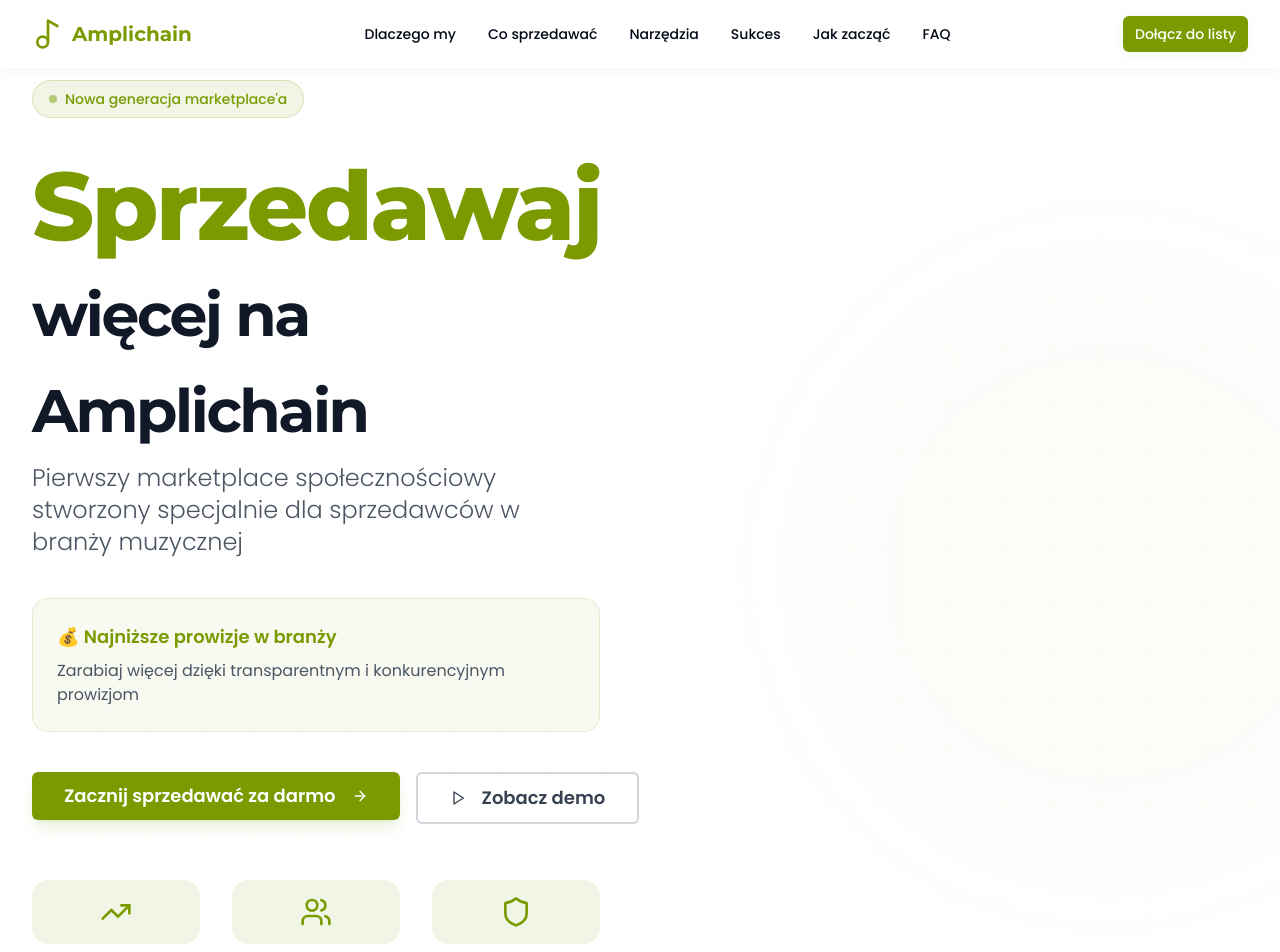
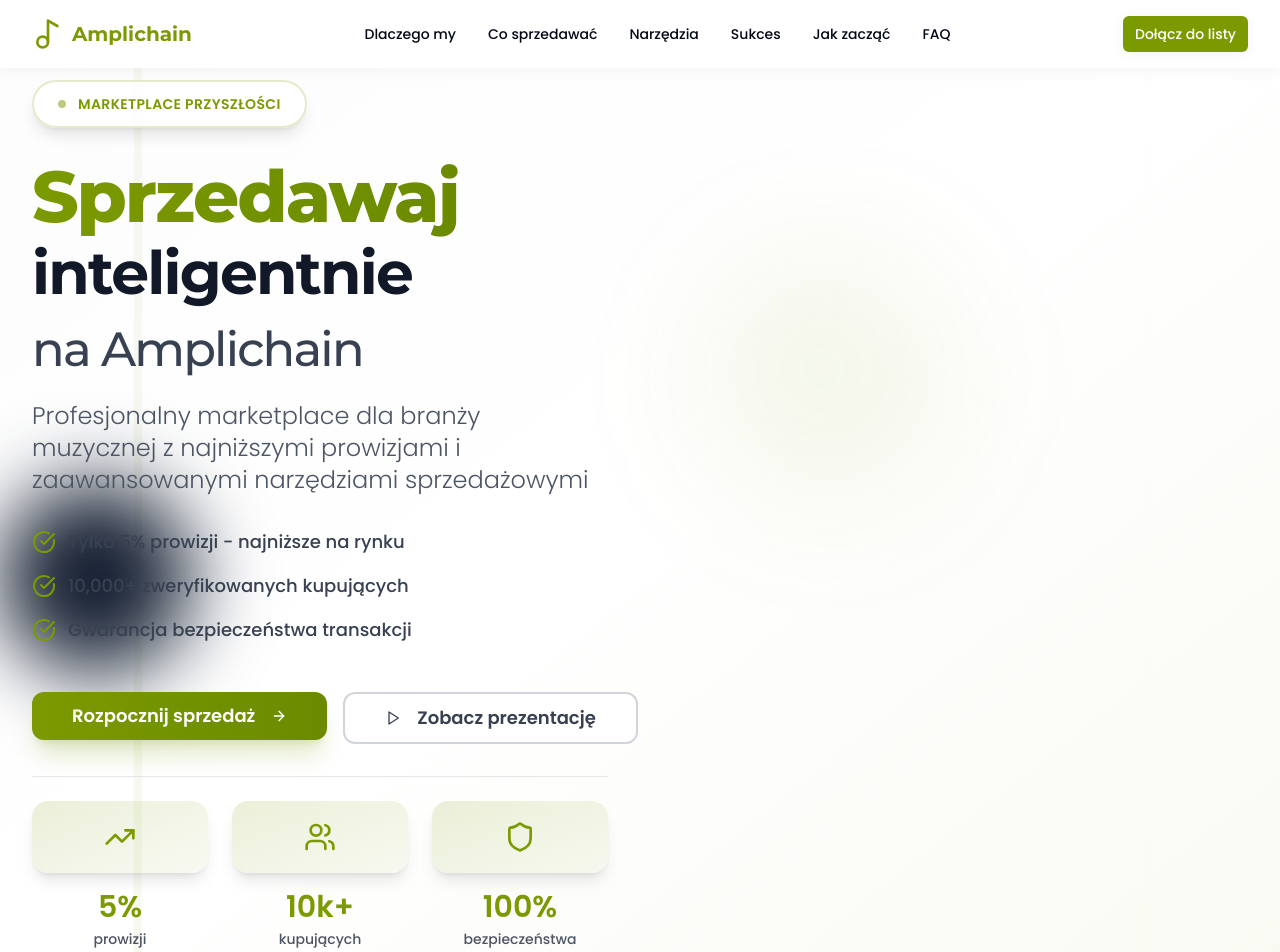
Before and after one commit to ampli-app/amplichain-landing, a React (Vite) app: page / in a window 1280 px wide. Shown: the top 952 px of the page. Built offline with nearby package versions, Linux system fonts and the light colour scheme.

Commit message:
Refactor HeroSection
The AI updated `src/components/sections/HeroSection.tsx` to improve its overall professional look and feel.

```diff
--- a/src/components/sections/HeroSection.tsx
+++ b/src/components/sections/HeroSection.tsx
@@ -1,175 +1,218 @@
+
 import React from "react";
 import { Button } from "@/components/ui/button";
-import { TrendingUp, Users, Shield, ArrowRight, Play } from "lucide-react";
+import { TrendingUp, Users, Shield, ArrowRight, Play, CheckCircle } from "lucide-react";
 
 const HeroSection = () => {
   return (
     <section className="min-h-screen pt-20 pb-16 flex items-center relative overflow-hidden bg-white">
-      {/* Light animated background */}
+      {/* Professional background with subtle patterns */}
       <div className="absolute inset-0 overflow-hidden">
-        {/* Subtle gradient orbs */}
-        <div className="absolute top-1/4 -right-32 w-[600px] h-[600px] bg-ampli-green/5 rounded-full blur-3xl animate-pulse" />
-        <div className="absolute bottom-1/3 -left-32 w-[500px] h-[500px] bg-ampli-green/3 rounded-full blur-3xl animate-pulse" style={{animationDelay: '1s'}} />
+        {/* Elegant gradient overlay */}
+        <div className="absolute inset-0 bg-gradient-to-br from-gray-50/50 via-white to-ampli-green/5" />
 
-        {/* Very subtle grid pattern */}
-        <div className="absolute inset-0 bg-[linear-gradient(rgba(123,154,0,0.02)_1px,transparent_1px),linear-gradient(90deg,rgba(123,154,0,0.02)_1px,transparent_1px)] bg-[size:50px_50px]" />
+        {/* Subtle geometric pattern */}
+        <div className="absolute inset-0 opacity-5">
+          <svg width="60" height="60" viewBox="0 0 60 60" className="absolute top-0 left-0 w-full h-full">
+            <defs>
+              <pattern id="grid" width="60" height="60" patternUnits="userSpaceOnUse">
+                <path d="M 60 0 L 0 0 0 60" fill="none" stroke="#7b9a00" strokeWidth="1"/>
+              </pattern>
+            </defs>
+            <rect width="100%" height="100%" fill="url(#grid)" />
+          </svg>
+        </div>
 
-        {/* Floating particles */}
-        <div className="absolute top-1/2 left-1/4 w-2 h-2 bg-ampli-green/20 rounded-full animate-ping" />
-        <div className="absolute top-1/3 right-1/4 w-1 h-1 bg-ampli-green/20 rounded-full animate-ping" style={{animationDelay: '0.5s'}} />
-        <div className="absolute bottom-1/3 left-1/3 w-1.5 h-1.5 bg-ampli-green/20 rounded-full animate-ping" style={{animationDelay: '1.5s'}} />
+        {/* Modern accent elements */}
+        <div className="absolute top-1/4 right-1/4 w-64 h-64 bg-gradient-to-br from-ampli-green/10 to-ampli-green/5 rounded-full blur-3xl" />
+        <div className="absolute bottom-1/3 left-1/5 w-48 h-48 bg-gradient-to-br from-ampli-green/8 to-transparent rounded-full blur-2xl" />
       </div>
 
-      <div className="container relative z-10 text-gray-900">
-        <div className="grid grid-cols-1 lg:grid-cols-2 gap-20 items-center">
+      <div className="container relative z-10">
+        <div className="grid grid-cols-1 lg:grid-cols-2 gap-16 items-center">
 
-          {/* Left Column - Content */}
-          <div className="space-y-10 animate-fade-in">
+          {/* Left Column - Enhanced Content */}
+          <div className="space-y-8 animate-fade-in">
 
-            {/* Badge */}
-            <div className="inline-flex items-center gap-2 bg-ampli-green/10 backdrop-blur-sm border border-ampli-green/20 rounded-full px-4 py-2">
+            {/* Professional Badge */}
+            <div className="inline-flex items-center gap-3 bg-white/80 backdrop-blur-sm border-2 border-ampli-green/20 rounded-full px-6 py-3 shadow-lg">
               <div className="w-2 h-2 bg-ampli-green rounded-full animate-pulse" />
-              <span className="text-sm font-medium text-ampli-green">Nowa generacja marketplace'a</span>
+              <span className="text-sm font-semibold text-ampli-green tracking-wide uppercase">
+                Marketplace Przyszłości
+              </span>
             </div>
 
-            {/* Main Headline */}
-            <div className="space-y-4">
-              <h1 className="text-6xl sm:text-7xl md:text-8xl font-black leading-[0.9] tracking-tight">
-                <span className="text-ampli-green">
+            {/* Main Headline - More Professional Typography */}
+            <div className="space-y-6">
+              <h1 className="text-5xl sm:text-6xl md:text-7xl font-black leading-[0.95] tracking-tight">
+                <span className="bg-gradient-to-r from-ampli-green to-ampli-darkgreen bg-clip-text text-transparent">
                   Sprzedawaj
                 </span>
                 <br />
                 <span className="text-gray-900 text-4xl sm:text-5xl md:text-6xl font-bold">
-                  więcej na<br />Amplichain
+                  inteligentnie
+                </span>
+                <br />
+                <span className="text-gray-700 text-3xl sm:text-4xl md:text-5xl font-medium">
+                  na Amplichain
                 </span>
               </h1>
 
-              <p className="text-xl md:text-2xl text-gray-600 max-w-xl leading-relaxed font-light">
-                Pierwszy marketplace społecznościowy stworzony specjalnie dla sprzedawców w branży muzycznej
+              <p className="text-xl md:text-2xl text-gray-600 max-w-2xl leading-relaxed font-light">
+                Profesjonalny marketplace dla branży muzycznej z najniższymi prowizjami
+                i zaawansowanymi narzędziami sprzedażowymi
               </p>
             </div>
 
-            {/* Value Proposition */}
-            <div className="bg-ampli-green/5 backdrop-blur-sm border border-ampli-green/15 rounded-2xl p-6">
-              <p className="text-lg text-ampli-green font-semibold mb-2">💰 Najniższe prowizje w branży</p>
-              <p className="text-gray-600">Zarabiaj więcej dzięki transparentnym i konkurencyjnym prowizjom</p>
+            {/* Key Benefits */}
+            <div className="space-y-4">
+              <div className="flex items-center gap-3">
+                <CheckCircle className="h-6 w-6 text-ampli-green" />
+                <span className="text-lg text-gray-700 font-medium">Tylko 5% prowizji - najniższe na rynku</span>
+              </div>
+              <div className="flex items-center gap-3">
+                <CheckCircle className="h-6 w-6 text-ampli-green" />
+                <span className="text-lg text-gray-700 font-medium">10,000+ zweryfikowanych kupujących</span>
+              </div>
+              <div className="flex items-center gap-3">
+                <CheckCircle className="h-6 w-6 text-ampli-green" />
+                <span className="text-lg text-gray-700 font-medium">Gwarancja bezpieczeństwa transakcji</span>
+              </div>
             </div>
 
-            {/* CTA Buttons */}
-            <div className="flex flex-col sm:flex-row gap-4">
+            {/* Enhanced CTA Buttons */}
+            <div className="flex flex-col sm:flex-row gap-4 pt-4">
               <Button
                 size="lg"
-                className="group bg-ampli-green hover:bg-ampli-darkgreen text-white font-semibold px-8 py-6 text-lg shadow-lg shadow-ampli-green/15 hover:shadow-ampli-green/25 transition-all duration-300 transform hover:scale-105"
+                className="group bg-gradient-to-r from-ampli-green to-ampli-darkgreen hover:from-ampli-darkgreen hover:to-ampli-green text-white font-bold px-10 py-6 text-lg shadow-xl shadow-ampli-green/20 hover:shadow-ampli-green/30 transition-all duration-300 transform hover:scale-105 rounded-xl"
               >
-                Zacznij sprzedawać za darmo
+                Rozpocznij sprzedaż
                 <ArrowRight className="ml-2 h-5 w-5 group-hover:translate-x-1 transition-transform" />
               </Button>
 
               <Button
                 size="lg"
                 variant="outline"
-                className="group border-2 border-gray-300 text-gray-700 hover:bg-gray-50 backdrop-blur-sm font-semibold px-8 py-6 text-lg transition-all duration-300"
+                className="group border-2 border-gray-300 hover:border-ampli-green text-gray-700 hover:text-ampli-green hover:bg-ampli-green/5 backdrop-blur-sm font-semibold px-10 py-6 text-lg transition-all duration-300 rounded-xl"
               >
                 <Play className="mr-2 h-5 w-5" />
-                Zobacz demo
+                Zobacz prezentację
               </Button>
             </div>
 
-            {/* Stats */}
-            <div className="grid grid-cols-3 gap-8 pt-4">
-              <div className="text-center group">
-                <div className="bg-ampli-green/10 backdrop-blur-sm rounded-2xl p-4 mb-3 group-hover:scale-105 transition-transform">
+            {/* Professional Stats */}
+            <div className="grid grid-cols-3 gap-6 pt-6 border-t border-gray-200">
+              <div className="text-center group cursor-pointer">
+                <div className="bg-gradient-to-br from-ampli-green/15 to-ampli-green/5 rounded-2xl p-5 mb-4 group-hover:scale-105 transition-all duration-300 shadow-lg">
                   <TrendingUp className="h-8 w-8 text-ampli-green mx-auto" />
                 </div>
-                <div className="font-black text-2xl text-ampli-green">5%</div>
-                <div className="text-sm text-gray-500 font-medium">prowizji od sprzętu</div>
+                <div className="font-black text-3xl text-ampli-green mb-1">5%</div>
+                <div className="text-sm text-gray-600 font-medium">prowizji</div>
               </div>
 
-              <div className="text-center group">
-                <div className="bg-ampli-green/10 backdrop-blur-sm rounded-2xl p-4 mb-3 group-hover:scale-105 transition-transform">
+              <div className="text-center group cursor-pointer">
+                <div className="bg-gradient-to-br from-ampli-green/15 to-ampli-green/5 rounded-2xl p-5 mb-4 group-hover:scale-105 transition-all duration-300 shadow-lg">
                   <Users className="h-8 w-8 text-ampli-green mx-auto" />
                 </div>
-                <div className="font-black text-2xl text-ampli-green">10k+</div>
-                <div className="text-sm text-gray-500 font-medium">muzyków czeka</div>
+                <div className="font-black text-3xl text-ampli-green mb-1">10k+</div>
+                <div className="text-sm text-gray-600 font-medium">kupujących</div>
               </div>
 
-              <div className="text-center group">
-                <div className="bg-ampli-green/10 backdrop-blur-sm rounded-2xl p-4 mb-3 group-hover:scale-105 transition-transform">
+              <div className="text-center group cursor-pointer">
+                <div className="bg-gradient-to-br from-ampli-green/15 to-ampli-green/5 rounded-2xl p-5 mb-4 group-hover:scale-105 transition-all duration-300 shadow-lg">
                   <Shield className="h-8 w-8 text-ampli-green mx-auto" />
                 </div>
-                <div className="font-black text-2xl text-ampli-green">100%</div>
-                <div className="text-sm text-gray-500 font-medium">bezpieczeństwa</div>
+                <div className="font-black text-3xl text-ampli-green mb-1">100%</div>
+                <div className="text-sm text-gray-600 font-medium">bezpieczeństwa</div>
               </div>
             </div>
           </div>
 
-          {/* Right Column - Dashboard Preview */}
+          {/* Right Column - Professional Dashboard Preview */}
           <div className="hidden lg:block animate-scale-in">
-            <div className="relative group">
+            <div className="relative group perspective-1000">
 
-              {/* Subtle glow effect */}
-              <div className="absolute -inset-1 bg-ampli-green/10 rounded-3xl blur-xl opacity-30 group-hover:opacity-40 transition-opacity" />
+              {/* Professional glow effect */}
+              <div className="absolute -inset-4 bg-gradient-to-r from-ampli-green/20 via-ampli-green/10 to-ampli-green/20 rounded-3xl blur-xl opacity-60 group-hover:opacity-80 transition-opacity duration-500" />
 
-              {/* Main dashboard */}
-              <div className="relative bg-white/90 backdrop-blur-xl rounded-3xl overflow-hidden border border-gray-200 shadow-xl">
+              {/* Enhanced dashboard */}
+              <div className="relative bg-white/95 backdrop-blur-xl rounded-3xl overflow-hidden border-2 border-gray-200/50 shadow-2xl transform group-hover:rotate-y-5 transition-transform duration-500">
 
-                {/* Header */}
-                <div className="h-16 bg-ampli-green flex items-center px-6">
-                  <div className="flex gap-2">
-                    <div className="h-3 w-3 rounded-full bg-white/40" />
-                    <div className="h-3 w-3 rounded-full bg-white/30" />
-                    <div className="h-3 w-3 rounded-full bg-white/20" />
+                {/* Professional header */}
+                <div className="h-20 bg-gradient-to-r from-ampli-green to-ampli-darkgreen flex items-center px-8 relative overflow-hidden">
+                  <div className="absolute inset-0 bg-black/10" />
+                  <div className="flex gap-3 relative z-10">
+                    <div className="h-4 w-4 rounded-full bg-white/30" />
+                    <div className="h-4 w-4 rounded-full bg-white/20" />
+                    <div className="h-4 w-4 rounded-full bg-white/10" />
                   </div>
-                  <div className="flex-1 text-center text-white font-semibold">Panel Sprzedawcy</div>
+                  <div className="flex-1 text-center text-white font-bold text-lg relative z-10">
+                    Panel Sprzedawcy Pro
+                  </div>
                 </div>
 
-                {/* Content */}
-                <div className="p-8">
+                {/* Enhanced content */}
+                <div className="p-8 space-y-8">
 
-                  {/* Main stats */}
-                  <div className="flex items-start justify-between mb-8">
-                    <div>
-                      <h3 className="font-bold text-2xl text-gray-900 mb-1">Twoje sprzedaże</h3>
-                      <p className="text-gray-500 text-sm">Ostatnie 30 dni</p>
-                    </div>
-                    <div className="text-right">
-                      <div className="text-3xl font-black text-ampli-green">
-                        12,450 PLN
+                  {/* Main revenue display */}
+                  <div className="bg-gradient-to-br from-gray-50 to-white rounded-2xl p-6 border border-gray-200 shadow-lg">
+                    <div className="flex items-start justify-between mb-6">
+                      <div>
+                        <h3 className="font-bold text-2xl text-gray-900 mb-2">Przychody tego miesiąca</h3>
+                        <p className="text-gray-500 text-sm">Ostatnie 30 dni</p>
                       </div>
-                      <div className="text-sm text-ampli-green font-medium">+23% ↗</div>
+                      <div className="text-right">
+                        <div className="text-4xl font-black bg-gradient-to-r from-ampli-green to-ampli-darkgreen bg-clip-text text-transparent">
+                          24,680 PLN
+                        </div>
+                        <div className="text-sm text-ampli-green font-bold flex items-center justify-end mt-1">
+                          <TrendingUp className="h-4 w-4 mr-1" />
+                          +34% ↗
+                        </div>
+                      </div>
                     </div>
                   </div>
 
-                  {/* Transactions */}
+                  {/* Recent transactions */}
                   <div className="space-y-4">
+                    <h4 className="font-bold text-lg text-gray-900 mb-4">Ostatnie transakcje</h4>
 
-                    <div className="bg-gradient-to-r from-gray-50 to-gray-100/50 backdrop-blur-sm p-5 rounded-2xl border border-gray-100 hover:border-ampli-green/15 transition-all group/item">
+                    <div className="bg-gradient-to-r from-white to-gray-50/50 backdrop-blur-sm p-6 rounded-2xl border border-gray-100 hover:border-ampli-green/20 transition-all group/item shadow-lg">
                       <div className="flex justify-between items-center">
                         <div>
-                          <div className="font-semibold text-gray-900 mb-1">Fender Stratocaster</div>
-                          <div className="text-sm text-gray-500">Sprzedano 2 dni temu</div>
+                          <div className="font-bold text-gray-900 mb-1">Gibson Les Paul Standard</div>
+                          <div className="text-sm text-gray-500">Sprzedano dzisiaj</div>
                         </div>
-                        <div className="text-ampli-green font-bold text-lg">4,200 PLN</div>
+                        <div className="text-right">
+                          <div className="text-ampli-green font-black text-xl">8,900 PLN</div>
+                          <div className="text-xs text-gray-500">Prowizja: 445 PLN</div>
+                        </div>
                       </div>
                     </div>
 
-                    <div className="bg-gradient-to-r from-gray-50 to-gray-100/50 backdrop-blur-sm p-5 rounded-2xl border border-gray-100 hover:border-ampli-green/15 transition-all group/item">
+                    <div className="bg-gradient-to-r from-white to-gray-50/50 backdrop-blur-sm p-6 rounded-2xl border border-gray-100 hover:border-ampli-green/20 transition-all group/item shadow-lg">
                       <div className="flex justify-between items-center">
                         <div>
-                          <div className="font-semibold text-gray-900 mb-1">Usługa masteringu</div>
+                          <div className="font-bold text-gray-900 mb-1">Mixing & Mastering</div>
                           <div className="text-sm text-gray-500">Zakończono wczoraj</div>
                         </div>
-                        <div className="text-ampli-green font-bold text-lg">300 PLN</div>
+                        <div className="text-right">
+                          <div className="text-ampli-green font-black text-xl">1,200 PLN</div>
+                          <div className="text-xs text-gray-500">Prowizja: 60 PLN</div>
+                        </div>
                       </div>
                     </div>
 
-                    <div className="bg-gradient-to-r from-gray-50 to-gray-100/50 backdrop-blur-sm p-5 rounded-2xl border border-gray-100 hover:border-ampli-green/15 transition-all group/item">
+                    <div className="bg-gradient-to-r from-white to-gray-50/50 backdrop-blur-sm p-6 rounded-2xl border border-gray-100 hover:border-ampli-green/20 transition-all group/item shadow-lg">
                       <div className="flex justify-between items-center">
                         <div>
-                          <div className="font-semibold text-gray-900 mb-1">Marshall JCM800</div>
-                          <div className="text-sm text-gray-500">W trakcie negocjacji</div>
+                          <div className="font-bold text-gray-900 mb-1">Marshall DSL100H</div>
+                          <div className="text-sm text-ampli-green">W trakcie negocjacji</div>
                         </div>
-                        <div className="text-gray-500 font-bold text-lg">2,800 PLN</div>
+                        <div className="text-right">
+                          <div className="text-gray-600 font-bold text-xl">3,200 PLN</div>
+                          <div className="text-xs text-gray-500">Oczekiwana prowizja: 160 PLN</div>
+                        </div>
                       </div>
                     </div>
                   </div>
@@ -182,21 +225,29 @@ const HeroSection = () => {
 
       <style>{`
         @keyframes fade-in {
-          from { opacity: 0; transform: translateY(30px); }
+          from { opacity: 0; transform: translateY(40px); }
           to { opacity: 1; transform: translateY(0); }
         }
 
         @keyframes scale-in {
-          from { opacity: 0; transform: scale(0.9); }
-          to { opacity: 1; transform: scale(1); }
+          from { opacity: 0; transform: scale(0.95) rotateY(-10deg); }
+          to { opacity: 1; transform: scale(1) rotateY(0deg); }
         }
 
         .animate-fade-in {
-          animation: fade-in 1s ease-out;
+          animation: fade-in 1.2s ease-out;
         }
 
         .animate-scale-in {
-          animation: scale-in 1s ease-out 0.3s both;
+          animation: scale-in 1.2s ease-out 0.4s both;
+        }
+
+        .perspective-1000 {
+          perspective: 1000px;
+        }
+
+        .rotate-y-5:hover {
+          transform: rotateY(5deg);
         }
       `}</style>
     </section>
```
